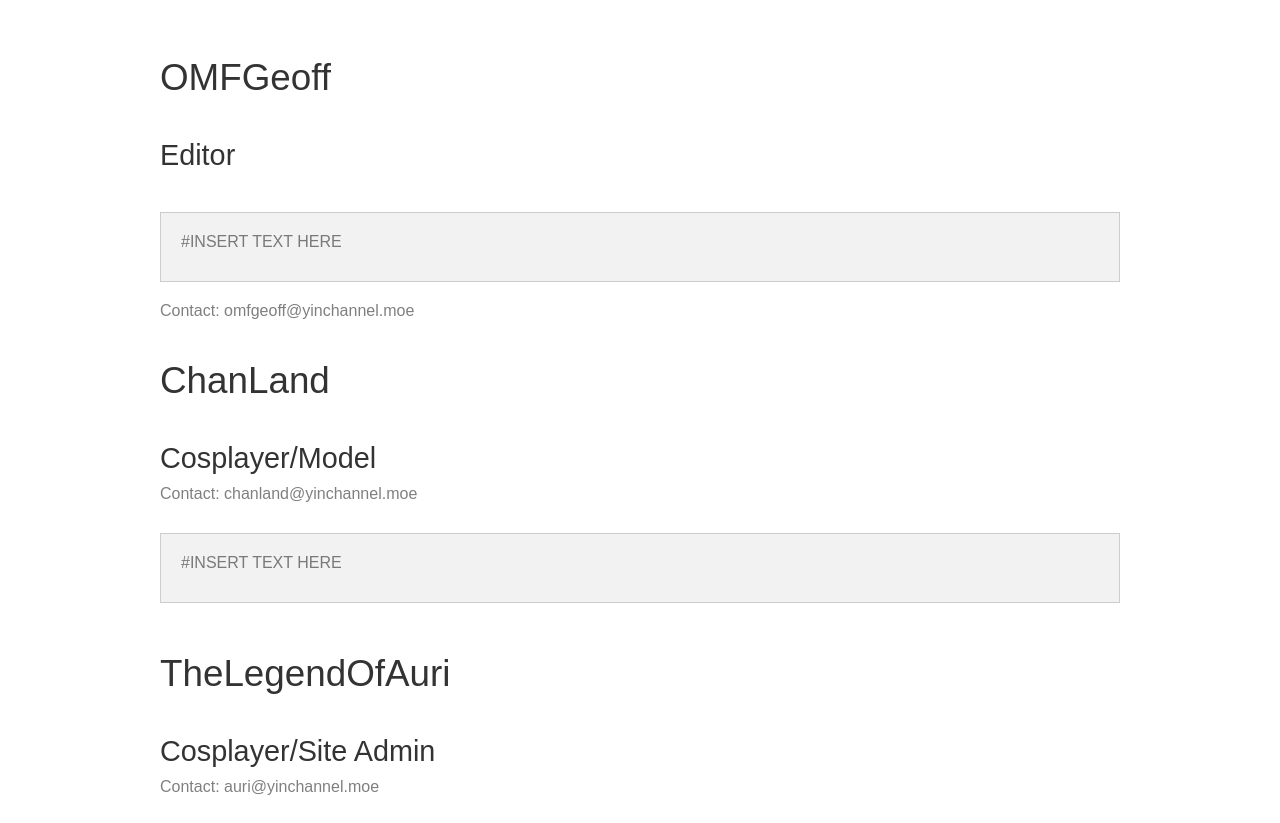
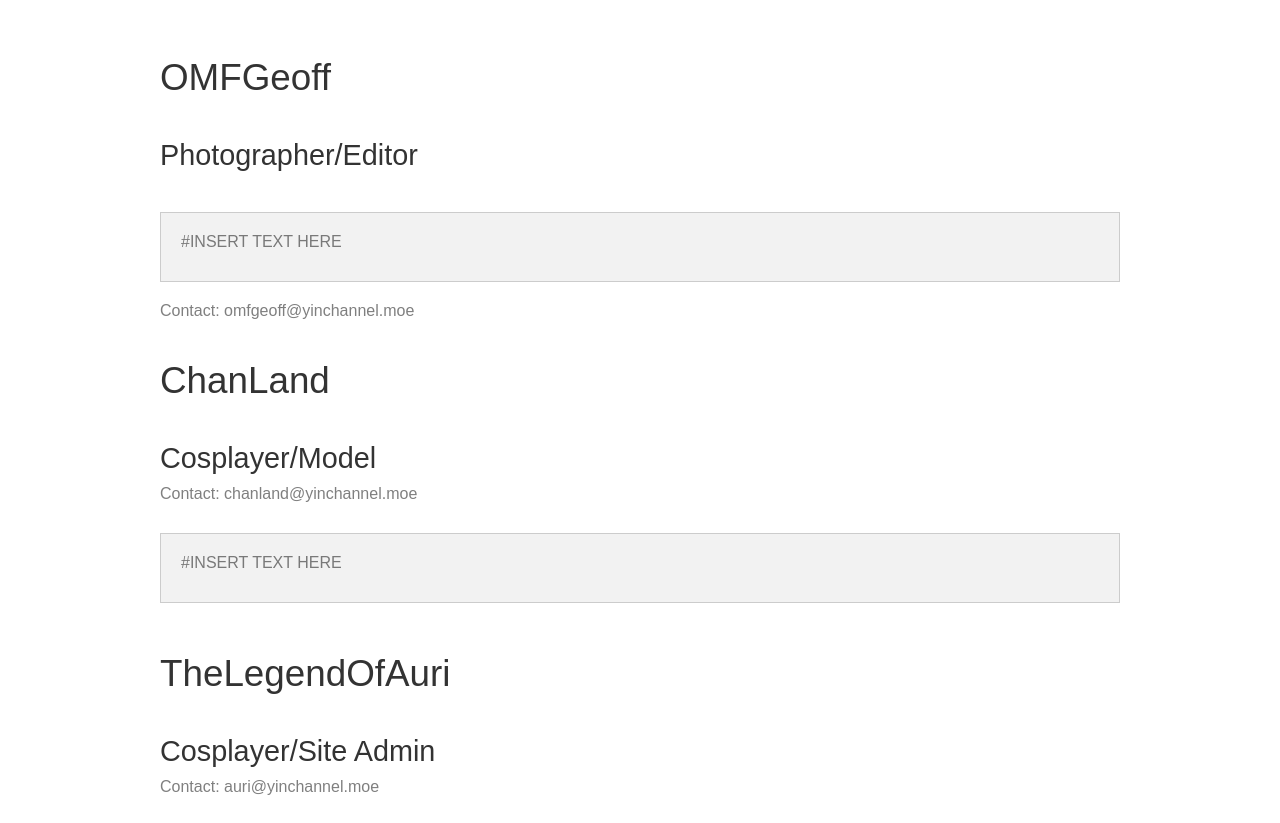
Before and after one commit to tingalicious/tingalicious.github.io, a plain HTML site: page hosts.html in a window 1280 px wide. Shown: the part 1302-2125 px from the top of the page. Drawn offline with nearby package versions, Linux system fonts and the light colour scheme.

Commit message:
Geodude
Added Geoff as photographer

```diff
--- a/hosts.html
+++ b/hosts.html
@@ -249,7 +249,7 @@
 		</div>
 	</p>
 	<h1>OMFGeoff</h1>
-	<h2>Editor</h2>
+	<h2>Photographer/Editor</h2>
 	<p></p>
 		<div class="box">
 			<p>#INSERT TEXT HERE</p>
```
